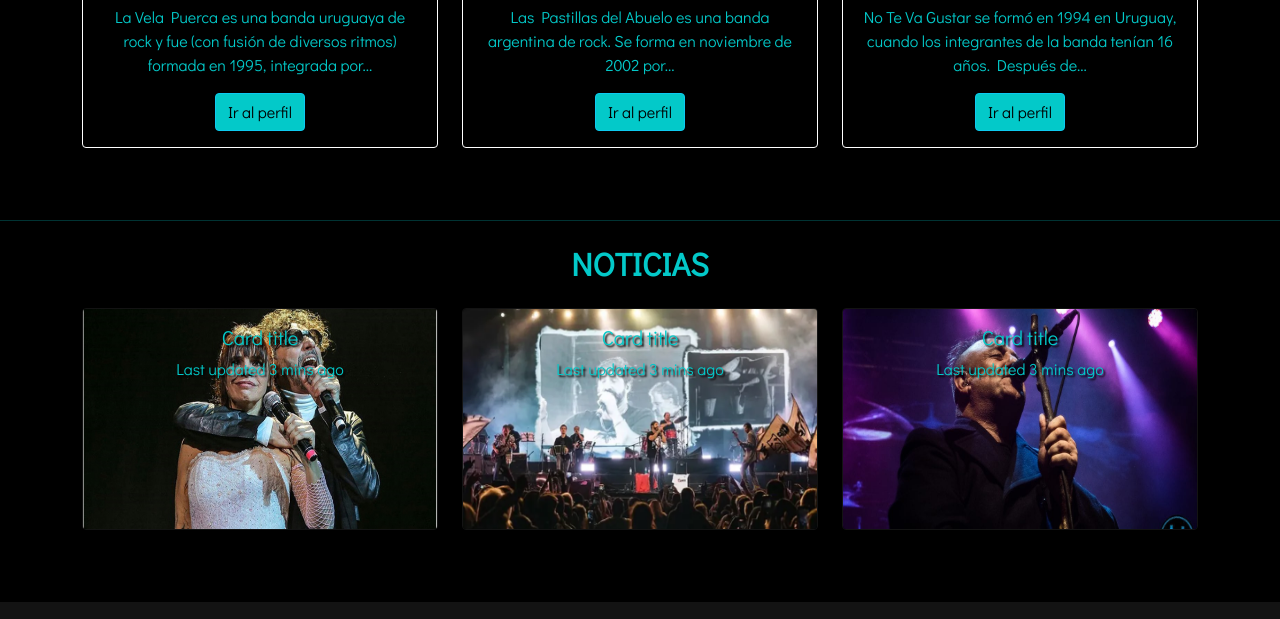
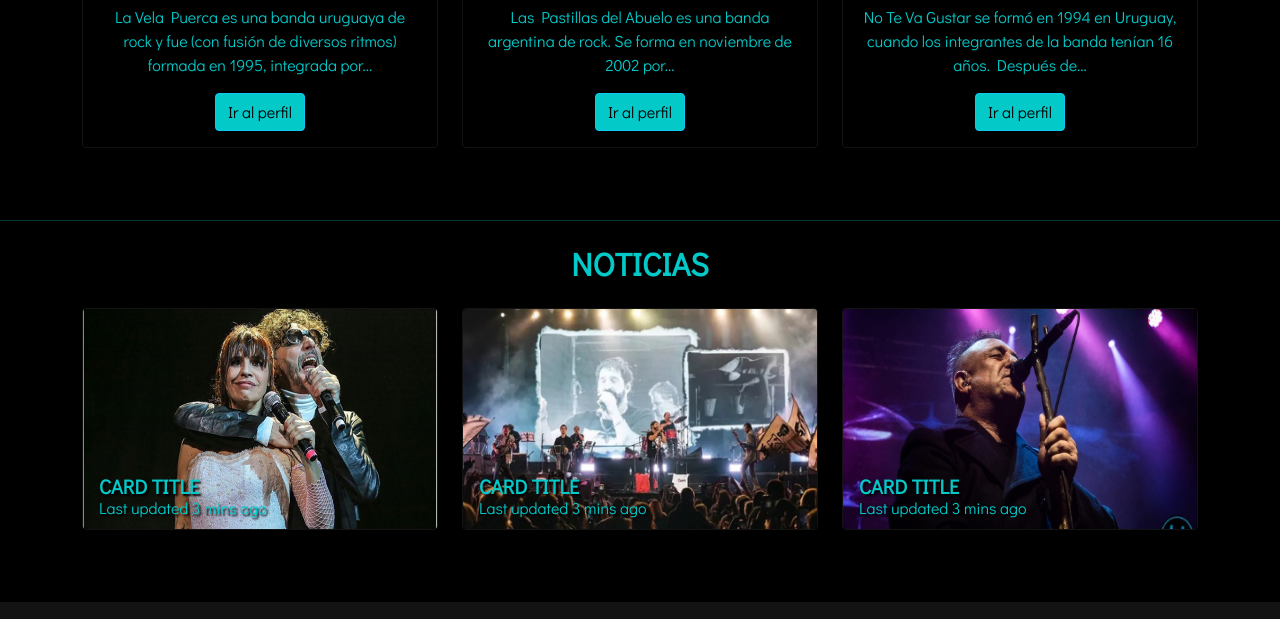
Before and after one commit to DrMaul/PF-MartinezAgustinFelix, a website: page index.html in a window 1280 px wide. Shown: the part 1060-1679 px from the top of the page. Drawn offline with nearby package versions, Linux system fonts and the light colour scheme.

Commit message:
Haciendo responsive la sección de noticias

```diff
--- a/index.html
+++ b/index.html
@@ -153,31 +153,31 @@
         <div class="container">
 
           <section class="row mb-5">
-            <div class="col-lg-4 col-md-4 mb-4">
+            <div class="col-lg-4 mb-4">
               <div class="card card-noti-inicio">
                 <img class="card-img" src="assets/img/noticias/noti1.jpg" alt="Imagen de la noticia">
                 <div class="card-img-overlay">
-                  <h5 class="card-title">Card title</h5>
+                  <h3 class="h5 card-title">Card title</h3>
                   <p class="card-text">Last updated 3 mins ago</p>
                 </div>
               </div>
             </div>
 
-            <div class="col-lg-4 col-md-4 mb-4">
+            <div class="col-lg-4 mb-4">
               <div class="card card-noti-inicio">
                 <img class="card-img" src="assets/img/noticias/noti2.jpg" alt="Card image">
                 <div class="card-img-overlay">
-                  <h5 class="card-title">Card title</h5>
+                  <h3 class="h5 card-title">Card title</h3>
                   <p class="card-text">Last updated 3 mins ago</p>
                 </div>
               </div>
             </div>
 
-            <div class="col-lg-4 col-md-4 mb-4">
+            <div class="col-lg-4 mb-4">
               <div class="card card-noti-inicio">
                 <img class="card-img" src="assets/img/noticias/noti3.jpg" alt="Card image">
                 <div class="card-img-overlay ">
-                  <h5 class="card-title">Card title</h5>
+                  <h3 class="h5 card-title">Card title</h3>
                   <p class="card-text align-bottom">Last updated 3 mins ago</p>
                 </div>
               </div>
--- a/scss/estilos.scss
+++ b/scss/estilos.scss
@@ -99,7 +99,7 @@ main {
     .card {
         text-align: center;
         background-color: $color-dark;
-        border: 1px solid $color-white;
+        border: 1px solid $color-gris;
         transition: 0.5s;
         &:hover {
             border: 1px solid $color-cian;
@@ -136,31 +136,52 @@ main {
 
     .card-noti-inicio {
 
-
-        vertical-align: text-bottom;
         border: 1px solid $color-gris;
         text-shadow: 2px 2px 2px $color-dark;
-        vertical-align: text-bottom !important;
-
         transition: 0.5s;
         &:hover {
             border: 1px solid $color-cian;
         }
 
-        .card-img {
-            height: 220px !important;
 
 
+
+
+        .card-img {
+            height: 220px;
+            @media (min-width: 768px) and (max-width: 991.98px){
+                margin: auto auto;
+                height: 500px !important;
+
+            }
+
+            @media (min-width: 576px) and (max-width: 767.98px){
+                margin: auto auto;
+                height: 250px !important;
+
+            }
 
         }
 
         .card-img-overlay {
-
+            text-align: left;
             transition: 0.5s;
 
             &:hover {
                 background-color: rgba(0, 0, 0, 0.5);
             }
+
+            h3 {
+                position: absolute;
+                top:75%;
+            }
+
+            p {
+                position: absolute;
+                top:85%;
+            }
+
+
         }
     }
 
```
Also changed, not shown: css/estilos.css, 1 other file.
